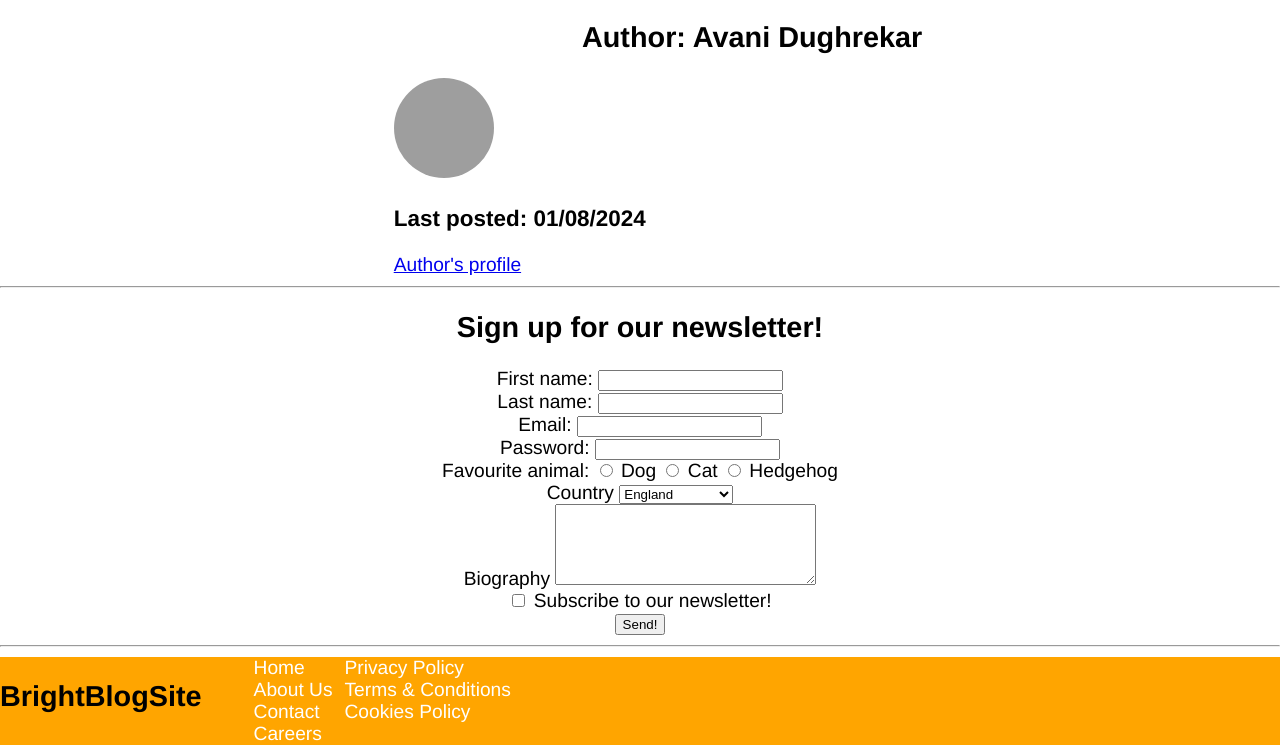
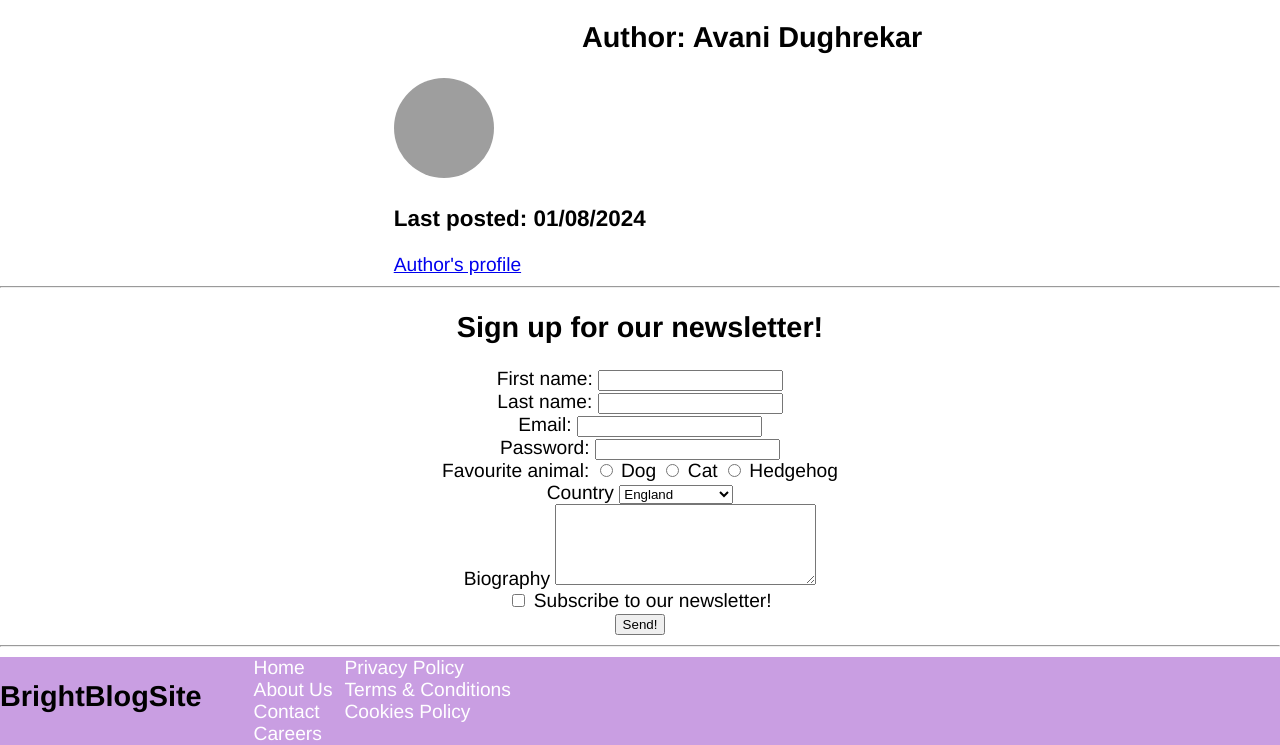
Before and after one commit to avdu15/avdu15.github.io, a plain HTML site: page index.html in a window 1280 px wide. Shown: the part 2135-2880 px from the top of the page. Drawn offline with Linux system fonts and the light colour scheme; no server answers; grey boxes are pictures that could not be loaded.

Commit message:
Update style.css

```diff
--- a/style.css
+++ b/style.css
@@ -70,7 +70,7 @@ h2 {
 }
 
 body > footer {
-    background-color: orange;
+    background-color: rgb(201, 158, 226);
     display: flex;
 }
 
```
